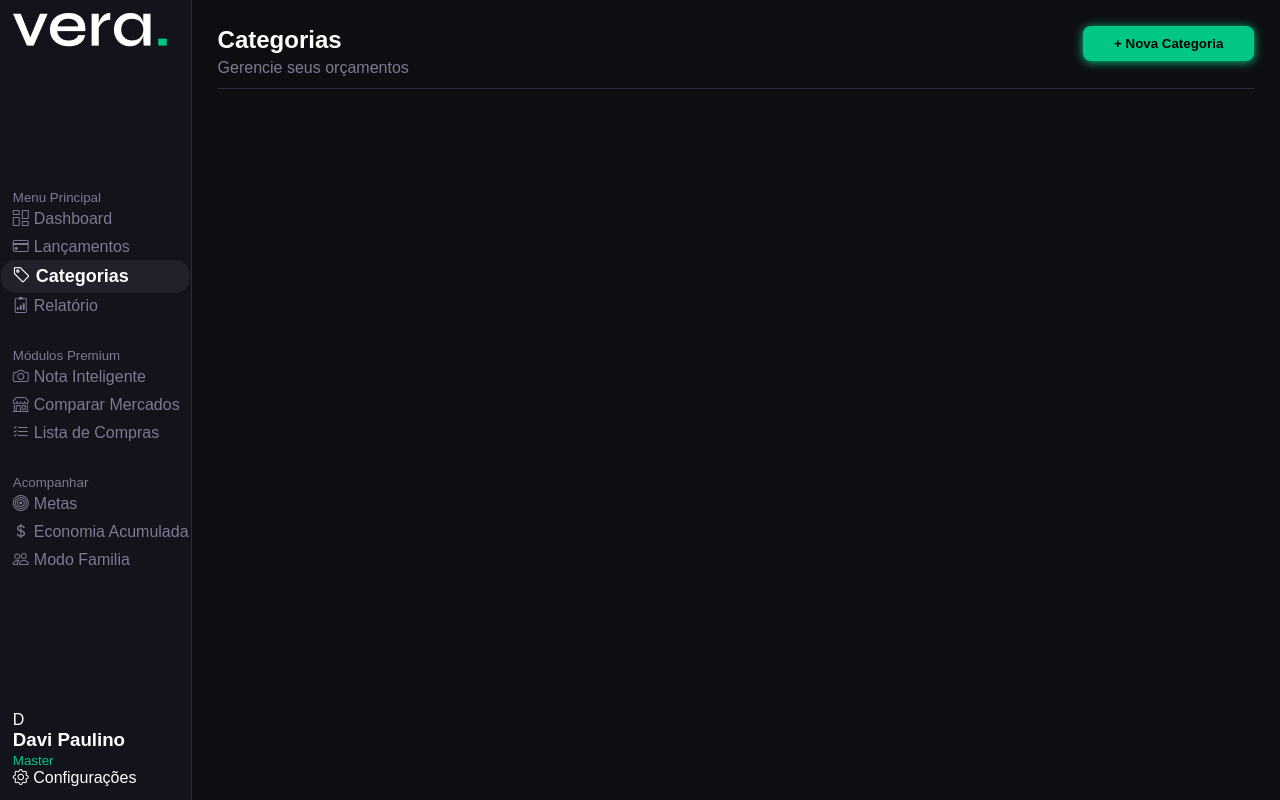
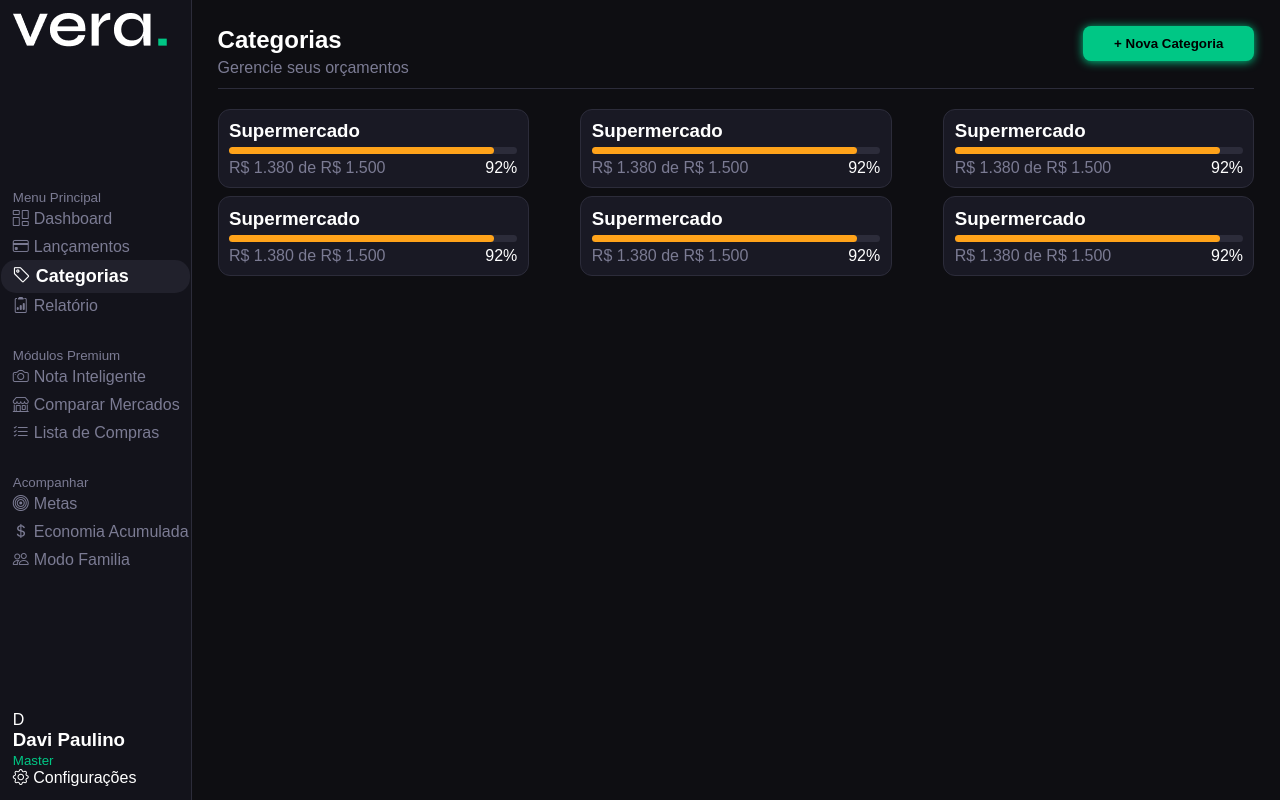
Before and after one commit to Davimpaulino/Vera.Finance, a React (Vite) app in the folder frontend/: page /categorias in a window 1280 px wide. Built offline with nearby package versions, Linux system fonts and the light colour scheme.

Commit message:
Categorias

```diff
--- a/frontend/src/Css/Sistema/Dashboard.css
+++ b/frontend/src/Css/Sistema/Dashboard.css
@@ -55,17 +55,6 @@
     gap: 5px;
     grid-column: span 2;
 }
-.sistema .card .progress-meta{
-    width: 100%;
-    outline: none;
-    -webkit-appearance: none;
-    appearance: none;
-    height: 5px;
-}
-.sistema .card .progress-meta::-webkit-progress-bar{
-    background-color: var(--border-c);
-    border-radius: 100px;
-}
 .sistema .card .progress-meta::-webkit-progress-value{
     background-color: var(--primary);
     border-radius: 100px;
--- a/frontend/src/Css/Sistema/categorias.css
+++ b/frontend/src/Css/Sistema/categorias.css
@@ -0,0 +1,21 @@
+.categorias{
+    display: flex;
+    flex-wrap: wrap;
+    grid-column: 1/9;
+    gap: 5%;
+}
+.categoria{
+    min-width: 30%;
+    flex: 1 1 30%;
+    padding: 1% !important;
+    display: flex;
+    flex-direction: column;
+}
+.categoria progress::-webkit-progress-value{
+    background-color: var(--alert);
+}
+.categoria .valores{
+    display: flex;
+    justify-content: space-between;
+    width: 100%;
+}
--- a/frontend/src/Css/index.css
+++ b/frontend/src/Css/index.css
@@ -13,6 +13,7 @@
   --border-c: #2C2C3A;
   --primary: #00C785;
   --cancell: #FF3F52;
+  --alert: #FFA31A;
   --descripition: #7B7B93;
   --txt-c: white;
   --txt: sans-serif;
@@ -98,7 +99,20 @@ input:focus{
   border-radius: 12px;
   padding: 1%;
 }
-
+progress{
+    width: 100%;
+    outline: none;
+    -webkit-appearance: none;
+    appearance: none;
+    height: 7px;
+}
+progress::-webkit-progress-bar{
+    border-radius: 100px;
+    background-color: var(--border-c);
+}
+progress::-webkit-progress-value{
+  border-radius:100px;
+}
 aside{
     position: fixed;
     width: 15%;
--- a/frontend/src/Sistema/Categorias.jsx
+++ b/frontend/src/Sistema/Categorias.jsx
@@ -59,6 +59,57 @@ function App() {
             </div>
             <button className='btn-primary'>+ Nova Categoria</button>
         </header>
+
+        <div className="categorias">
+            <div className="card categoria">
+                <h3>Supermercado</h3>
+                <progress value='92' max='100'></progress>
+                <div className="valores">
+                    <p className="description">R$ 1.380 de R$ 1.500</p>
+                    <p className="porcentagem">92%</p>
+                </div>
+            </div>
+            <div className="card categoria">
+                <h3>Supermercado</h3>
+                <progress value='92' max='100'></progress>
+                <div className="valores">
+                    <p className="description">R$ 1.380 de R$ 1.500</p>
+                    <p className="porcentagem">92%</p>
+                </div>
+            </div>
+            <div className="card categoria">
+                <h3>Supermercado</h3>
+                <progress value='92' max='100'></progress>
+                <div className="valores">
+                    <p className="description">R$ 1.380 de R$ 1.500</p>
+                    <p className="porcentagem">92%</p>
+                </div>
+            </div>
+            <div className="card categoria">
+                <h3>Supermercado</h3>
+                <progress value='92' max='100'></progress>
+                <div className="valores">
+                    <p className="description">R$ 1.380 de R$ 1.500</p>
+                    <p className="porcentagem">92%</p>
+                </div>
+            </div>
+            <div className="card categoria">
+                <h3>Supermercado</h3>
+                <progress value='92' max='100'></progress>
+                <div className="valores">
+                    <p className="description">R$ 1.380 de R$ 1.500</p>
+                    <p className="porcentagem">92%</p>
+                </div>
+            </div>
+            <div className="card categoria">
+                <h3>Supermercado</h3>
+                <progress value='92' max='100'></progress>
+                <div className="valores">
+                    <p className="description">R$ 1.380 de R$ 1.500</p>
+                    <p className="porcentagem">92%</p>
+                </div>
+            </div>
+        </div>
     </div>
     </>
   )
```
